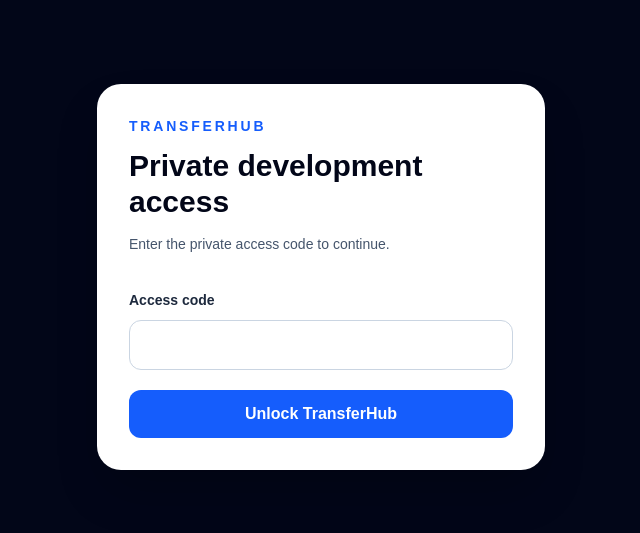
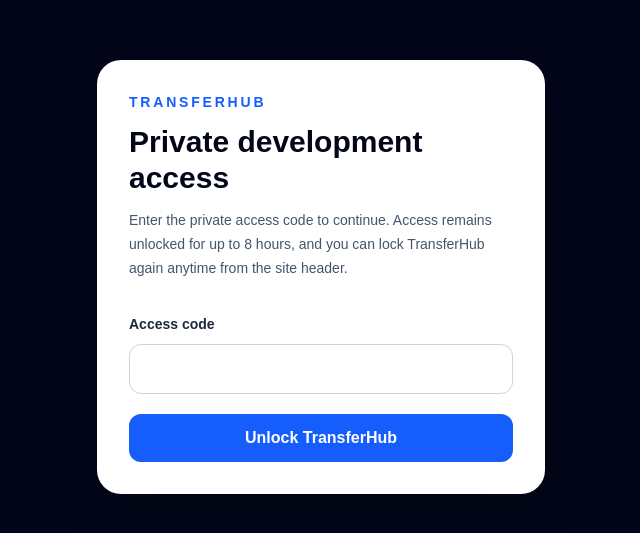
Before and after one commit to RPGA2015/TransferHub, a Next.js app: page /access in a window 1280 px wide. Shown: the part 123-656 px from the top of the page, without its empty margins (319-959 px from the left). Built offline with nearby package versions, Linux system fonts and the light colour scheme.

Commit message:
Polish private access messaging

```diff
--- a/app/access/page.tsx
+++ b/app/access/page.tsx
@@ -46,8 +46,9 @@
         </h1>
 
         <p className="mt-3 text-sm leading-6 text-slate-600">
-          Enter the private access code to continue.
-        </p>
+  Enter the private access code to continue. Access remains unlocked for up to
+  8 hours, and you can lock TransferHub again anytime from the site header.
+</p>
 
         <form onSubmit={handleSubmit} className="mt-8 space-y-5">
           <div>
```
